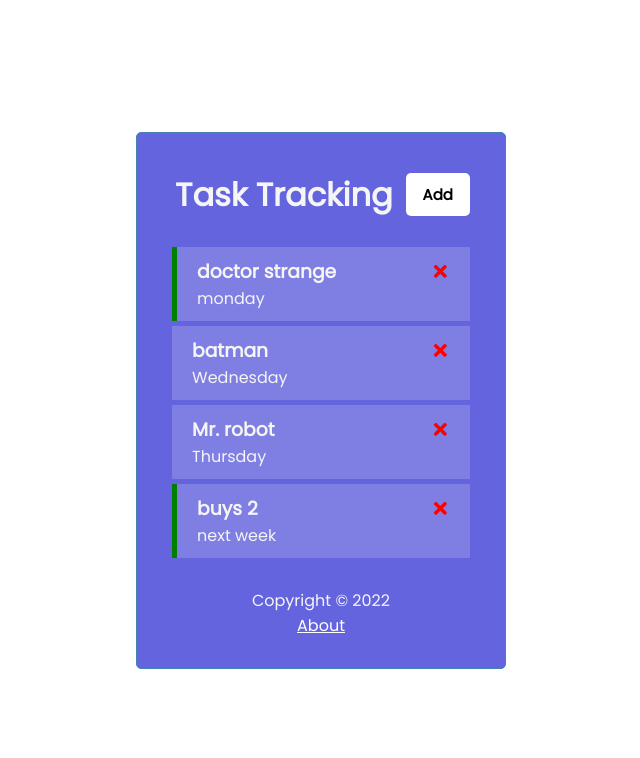
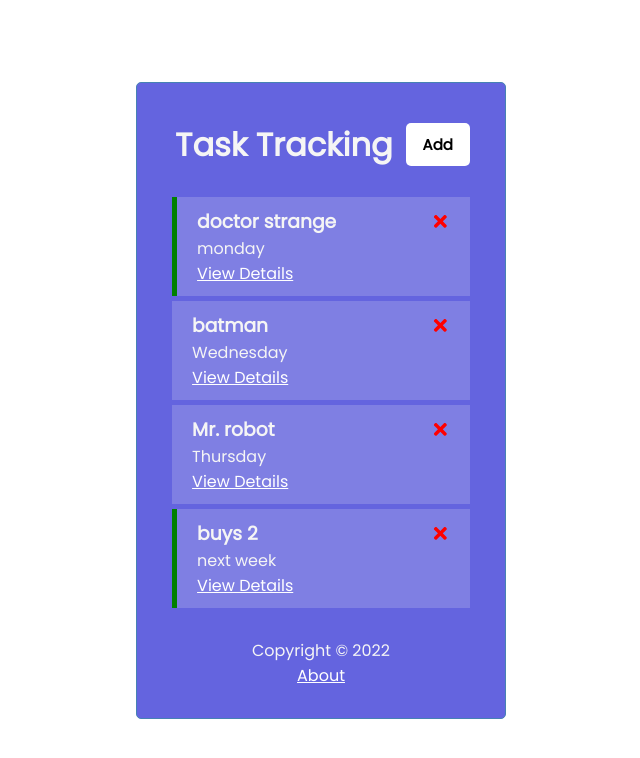
Before and after one commit to adilth/task-tacker, a React (Create React App) app: page / in a window 1280 px wide. Shown: the top 758 px of the page, without its empty margins (319-959 px from the left). Built offline with nearby package versions, Linux system fonts and the light colour scheme; data requests are answered from the project's data file.

Commit message:
add link to details task

```diff
--- a/src/components/Task.js
+++ b/src/components/Task.js
@@ -1,4 +1,5 @@
 import { FaTimes } from "react-icons/fa";
+import { Link } from "react-router-dom";
 const Task = ({ task, onDelete, onToggle }) => {
   return (
     <div
@@ -13,6 +14,9 @@
         />
       </h3>
       <p>{task.day}</p>
+      <p>
+        <Link to={`/task/${task.id}`}>View Details</Link>
+      </p>
     </div>
   );
 };
```
